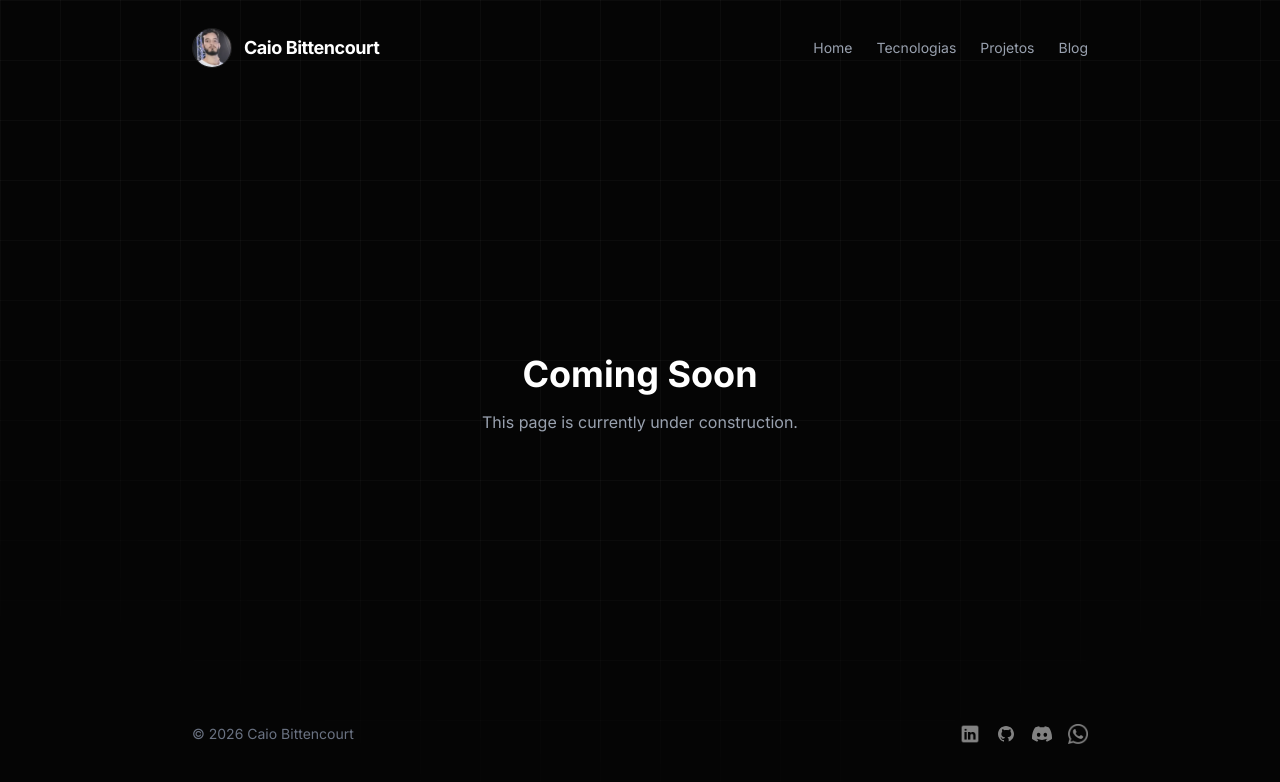
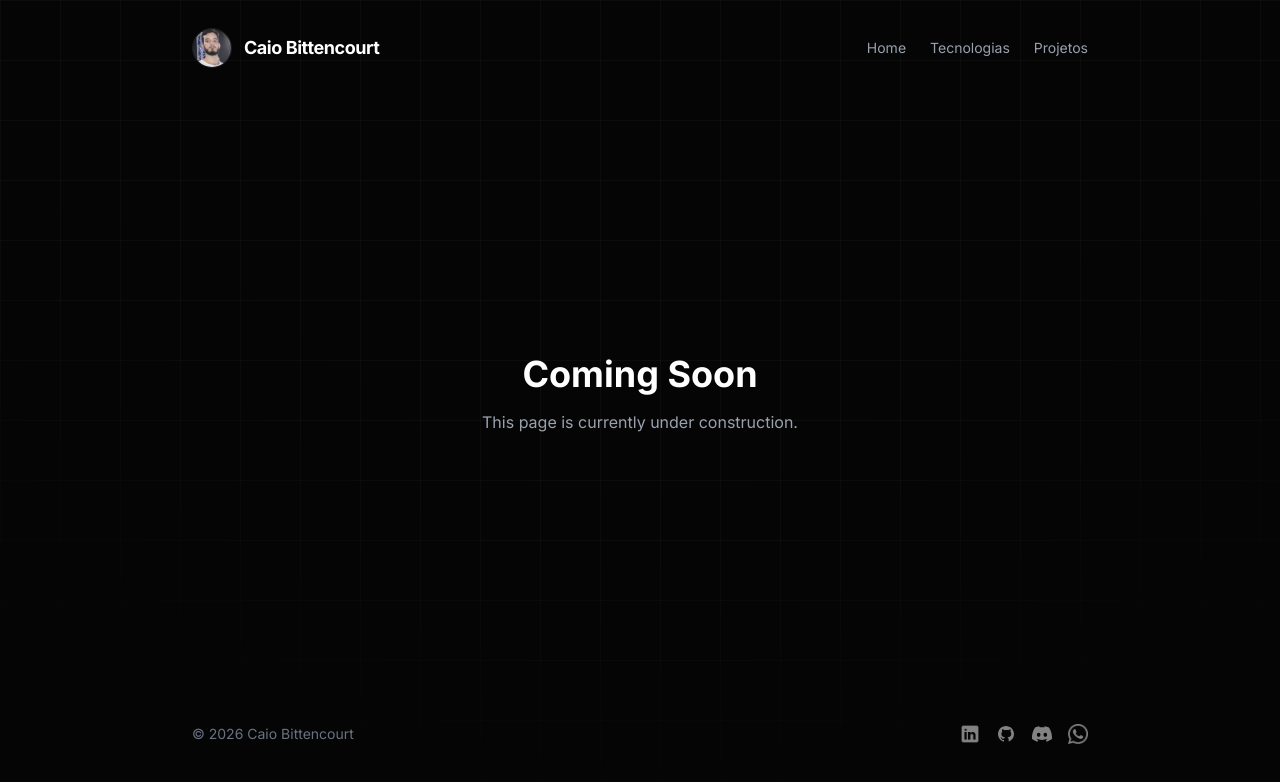
Before and after one commit to caiolucasbittencourt/port, a Next.js app: page /projects in a window 1280 px wide. Shown: the top 782 px of the page. Built offline with nearby package versions, Linux system fonts and the light colour scheme.

Commit message:
feat(navigation): link tech stack and remove blog entry

```diff
--- a/app/page.tsx
+++ b/app/page.tsx
@@ -1,11 +1,11 @@
 "use client";
 
 import { motion } from "framer-motion";
+import Link from "next/link";
 import Header from "../components/Header";
 import SocialCards from "../components/SocialCards";
 import Hero from "../components/Hero";
 import TechStack from "../components/TechStack";
-import BlogPosts from "../components/BlogPosts";
 import Footer from "../components/Footer";
 
 const containerVariants = {
@@ -45,12 +45,11 @@ export default function Home() {
           </motion.section>
 
           <motion.section variants={itemVariants}>
-            <TechStack />
+            <Link href="/technologies" aria-label="Ir para página de tecnologias">
+              <TechStack />
+            </Link>
           </motion.section>
 
-          <motion.section variants={itemVariants}>
-            <BlogPosts />
-          </motion.section>
         </motion.div>
 
         <Footer />
--- a/components/Header.tsx
+++ b/components/Header.tsx
@@ -5,7 +5,7 @@ import { motion, AnimatePresence } from "framer-motion";
 import Image from "next/image";
 import Link from "next/link";
 import { X, Menu } from "lucide-react";
-import { SITE_CONFIG, SOCIAL_LINKS } from "@/lib/constants";
+import { SITE_CONFIG } from "@/lib/constants";
 
 export default function Header() {
   const [scrolled, setScrolled] = useState(false);
@@ -80,12 +80,6 @@ export default function Header() {
             >
               Projetos
             </Link>
-            <Link
-              href="/blog"
-              className="text-sm text-gray-400 transition-colors hover:text-white"
-            >
-              Blog
-            </Link>
           </nav>
 
           {/* Mobile Menu Button */}
@@ -140,21 +134,14 @@ export default function Header() {
                   onClick={() => setIsMenuOpen(false)}
                   className="text-lg text-gray-400 transition-colors hover:text-white"
                 >
-                  Technologies
+                  Tecnologias
                 </Link>
                 <Link
                   href="/projects"
                   onClick={() => setIsMenuOpen(false)}
                   className="text-lg text-gray-400 transition-colors hover:text-white"
                 >
-                  Projects
-                </Link>
-                <Link
-                  href="/blog"
-                  onClick={() => setIsMenuOpen(false)}
-                  className="text-lg text-gray-400 transition-colors hover:text-white"
-                >
-                  Blog
+                  Projetos
                 </Link>
               </nav>
             </motion.div>
```
